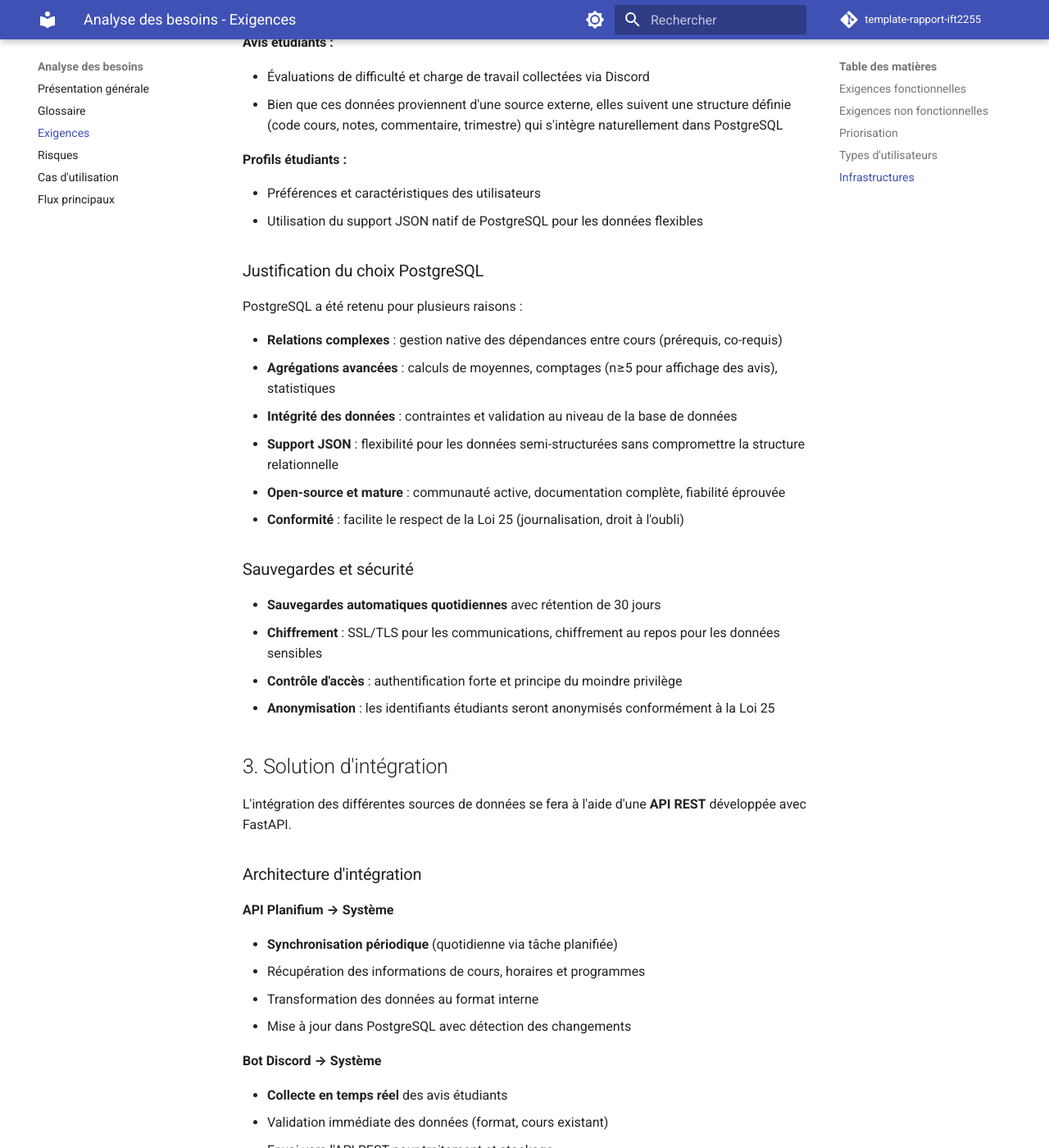
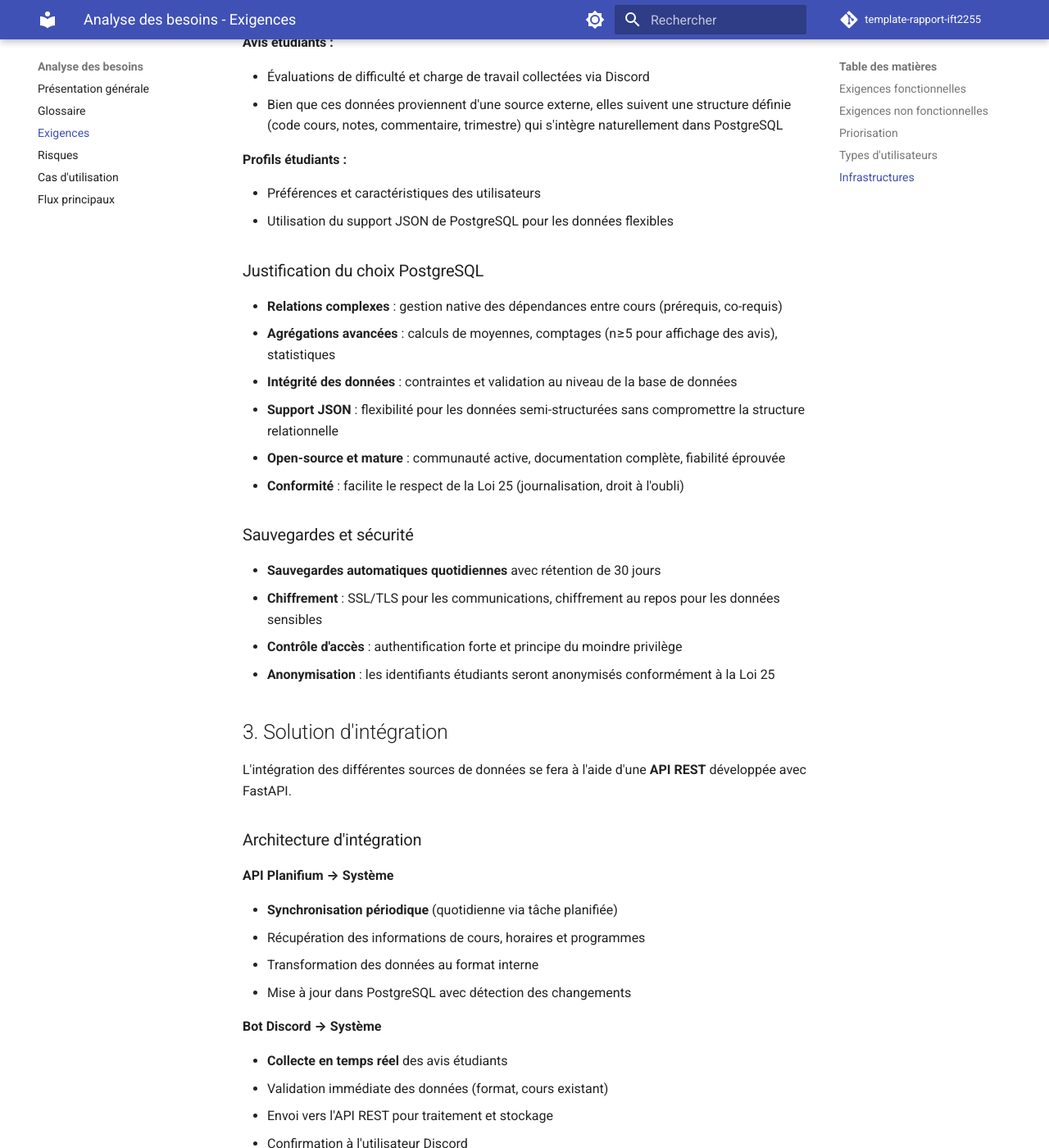
Before and after one commit to jujutheriault/IFT2255_Devoir1, an MkDocs documentation site: the page built from docs/besoins/exigences.md, in a window 1280 px wide and 1400 px high, scrolled down 2766 px. Shown: the whole window at 82% size. Built offline with MkDocs 1.6.1 and Material for MkDocs 9.7.7, drawn with Linux system fonts in a browser that asks for light colours; comment, search, counter and statistics services are not loaded; some of the changed text lies outside the part shown.

Commit message:
Update exigences.md

```diff
--- a/docs/besoins/exigences.md
+++ b/docs/besoins/exigences.md
@@ -96,11 +96,9 @@ Le projet utilisera une base de données relationnelle **PostgreSQL 15** pour g
 **Profils étudiants :**
 
 - Préférences et caractéristiques des utilisateurs
-- Utilisation du support JSON natif de PostgreSQL pour les données flexibles
+- Utilisation du support JSON de PostgreSQL pour les données flexibles
 
 ### Justification du choix PostgreSQL
-
-PostgreSQL a été retenu pour plusieurs raisons :
 
 - **Relations complexes** : gestion native des dépendances entre cours (prérequis, co-requis)
 - **Agrégations avancées** : calculs de moyennes, comptages (n≥5 pour affichage des avis), statistiques
```
Also changed, not shown: other parts of docs/besoins/exigences.md (+0 -1 lines).
